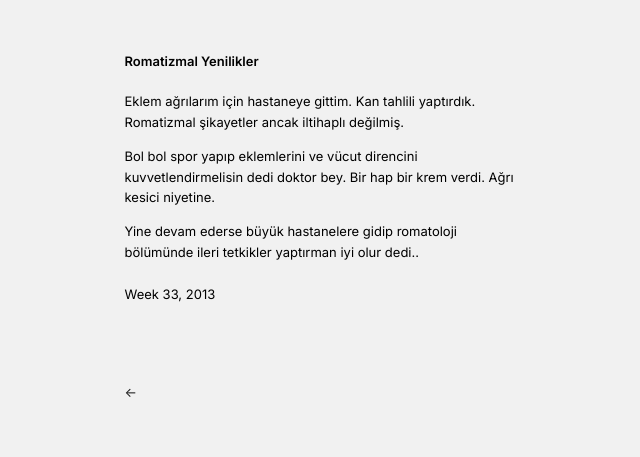
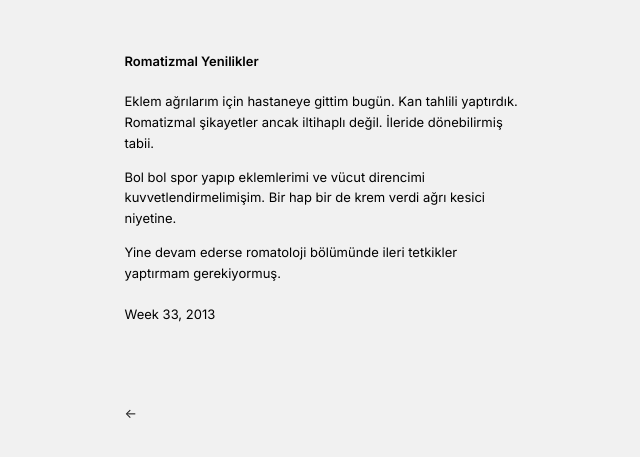
Before and after one commit to hayriartar/hayriartar.github.io, a Jekyll site: the page built from _posts/2013-08-18-romatizmal.md, in a window 1280 px wide. Shown: the top 457 px of the page, without its empty margins (308-948 px from the left). Built offline with Jekyll 4.4.1, drawn with Linux system fonts in a browser that asks for light colours.

Commit message:
Update 2013-08-18-romatizmal.md

```diff
--- a/_posts/2013-08-18-romatizmal.md
+++ b/_posts/2013-08-18-romatizmal.md
@@ -5,11 +5,10 @@ title:  Romatizmal Yenilikler
 date:   2013-08-18
 ---
 
-Eklem ağrılarım için hastaneye gittim.
-Kan tahlili yaptırdık.
-Romatizmal şikayetler ancak iltihaplı değilmiş.
+Eklem ağrılarım için hastaneye gittim bugün. Kan tahlili yaptırdık.
+Romatizmal şikayetler ancak iltihaplı değil. İleride dönebilirmiş tabii.
 
-Bol bol spor yapıp eklemlerini ve vücut direncini kuvvetlendirmelisin dedi doktor bey.
-Bir hap bir krem verdi. Ağrı kesici niyetine.
+Bol bol spor yapıp eklemlerimi ve vücut direncimi kuvvetlendirmelimişim.
+Bir hap bir de krem verdi ağrı kesici niyetine.
 
-Yine devam ederse büyük hastanelere gidip romatoloji bölümünde ileri tetkikler yaptırman iyi olur dedi..
+Yine devam ederse romatoloji bölümünde ileri tetkikler yaptırmam gerekiyormuş.
```
